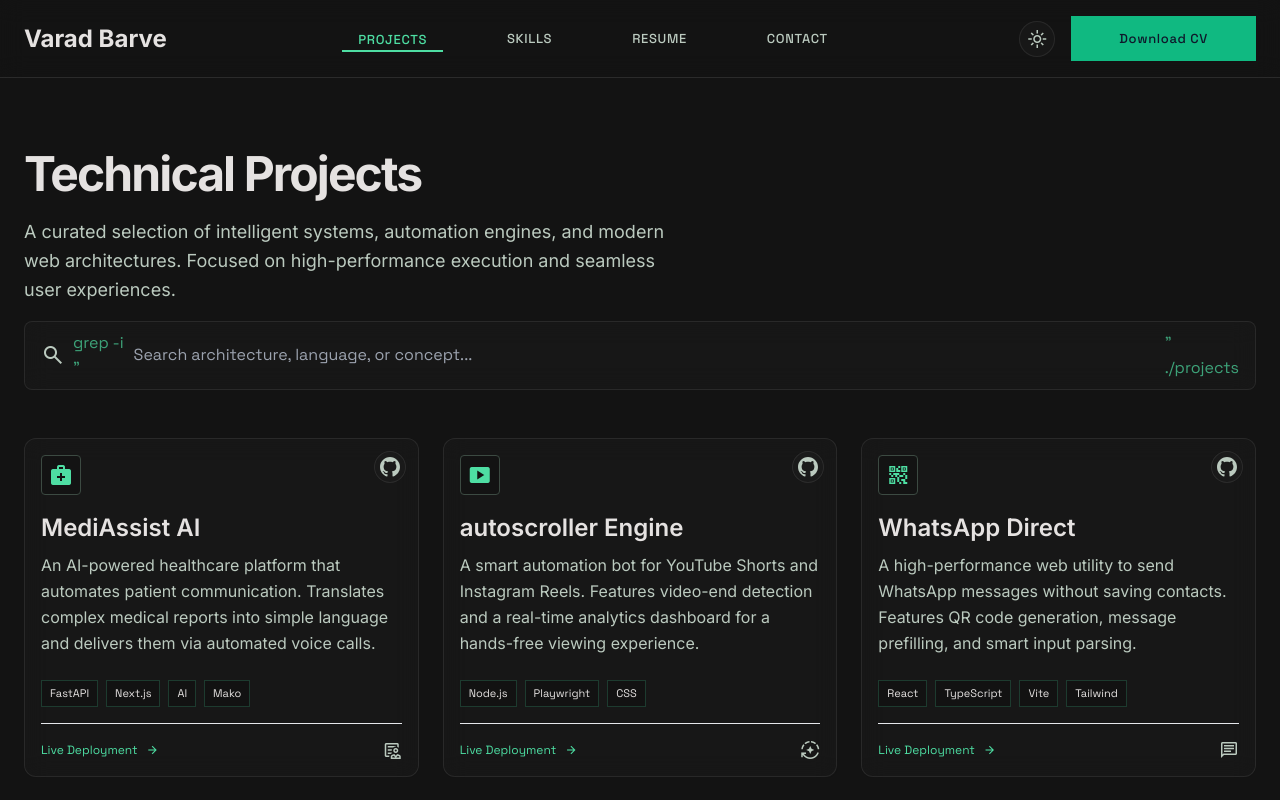
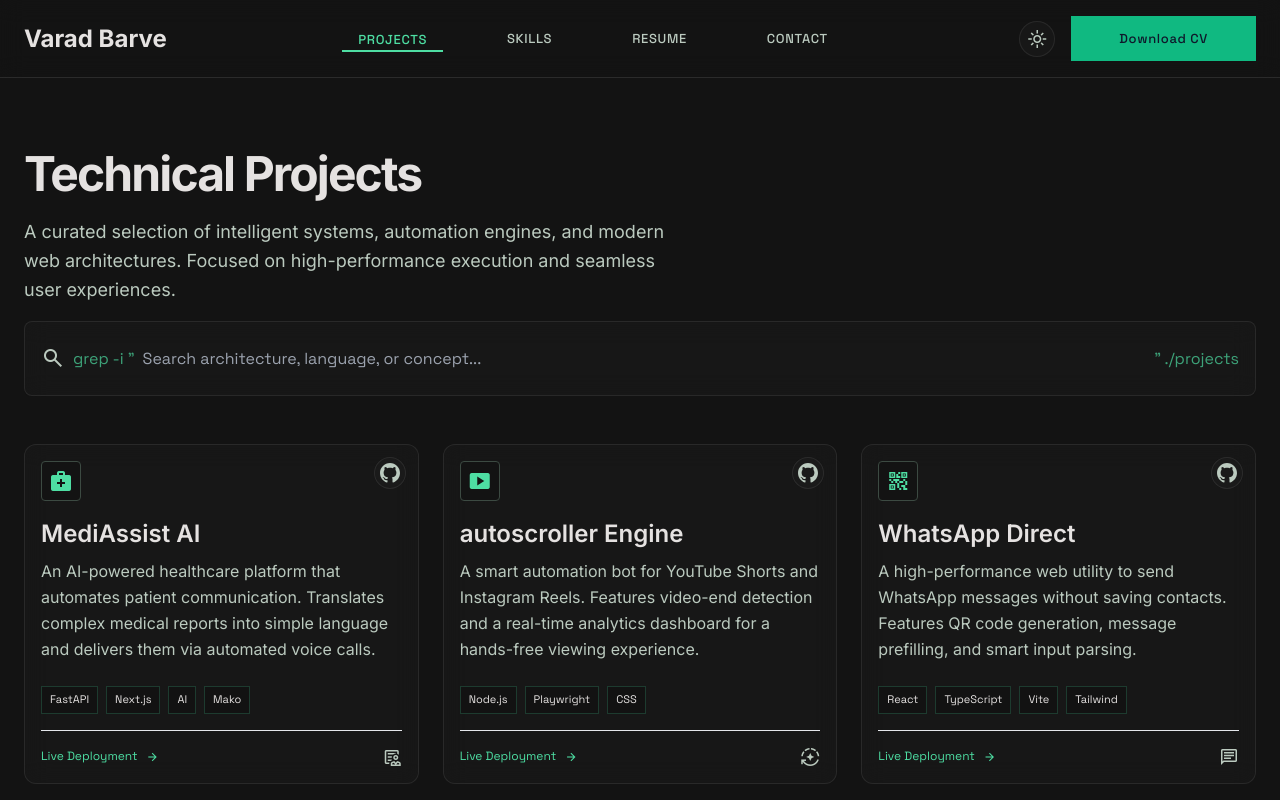
Before and after one commit to varadbarve/portfolio, a React (Vite) app: page /projects in a window 1280 px wide. Shown: the top 800 px of the page. Built offline with nearby package versions, Linux system fonts and the light colour scheme.

Commit message:
fix: resolve search bar layout glitch and overlapping text

```diff
--- a/src/pages/Projects.tsx
+++ b/src/pages/Projects.tsx
@@ -75,17 +75,19 @@
             </p>
 
             <div className="mt-md flex flex-col md:flex-row gap-sm items-start md:items-center">
-              <div className="flex-grow w-full md:w-auto relative glass-panel rounded-lg flex items-center px-sm py-xs transition-colors duration-200 focus-within:border-primary focus-within:bg-[#0a0a0a]">
-                <span className="material-symbols-outlined text-on-surface-variant mr-xs">search</span>
-                <span className="font-mono-label text-primary mr-xs opacity-70">grep -i "</span>
+              <div className="flex-grow w-full md:w-auto relative glass-panel rounded-lg flex items-center px-sm py-md transition-colors duration-200 focus-within:border-primary focus-within:bg-[#0a0a0a] overflow-hidden">
+                <span className="material-symbols-outlined text-on-surface-variant mr-xs flex-shrink-0">search</span>
+                <div className="flex items-center flex-grow min-w-0">
+                  <span className="font-mono-label text-primary mr-xs opacity-70 whitespace-nowrap flex-shrink-0">grep -i "</span>
                   <input
-                  className="bg-transparent border-none outline-none text-on-surface font-mono-label w-full focus:ring-0 p-0 placeholder-on-surface-variant/50"
+                    className="bg-transparent border-none outline-none text-on-surface font-mono-label flex-grow min-w-0 focus:ring-0 p-0 placeholder-on-surface-variant/40"
                     placeholder="Search architecture, language, or concept..."
                     type="text"
                     value={searchQuery}
                     onChange={(e) => setSearchQuery(e.target.value)}
                   />
-                <span className="font-mono-label text-primary ml-xs opacity-70">" ./projects</span>
+                  <span className="font-mono-label text-primary ml-xs opacity-70 whitespace-nowrap flex-shrink-0">" ./projects</span>
+                </div>
               </div>
             </div>
 
```
Lines whose indentation alone changed are shown as unchanged.
